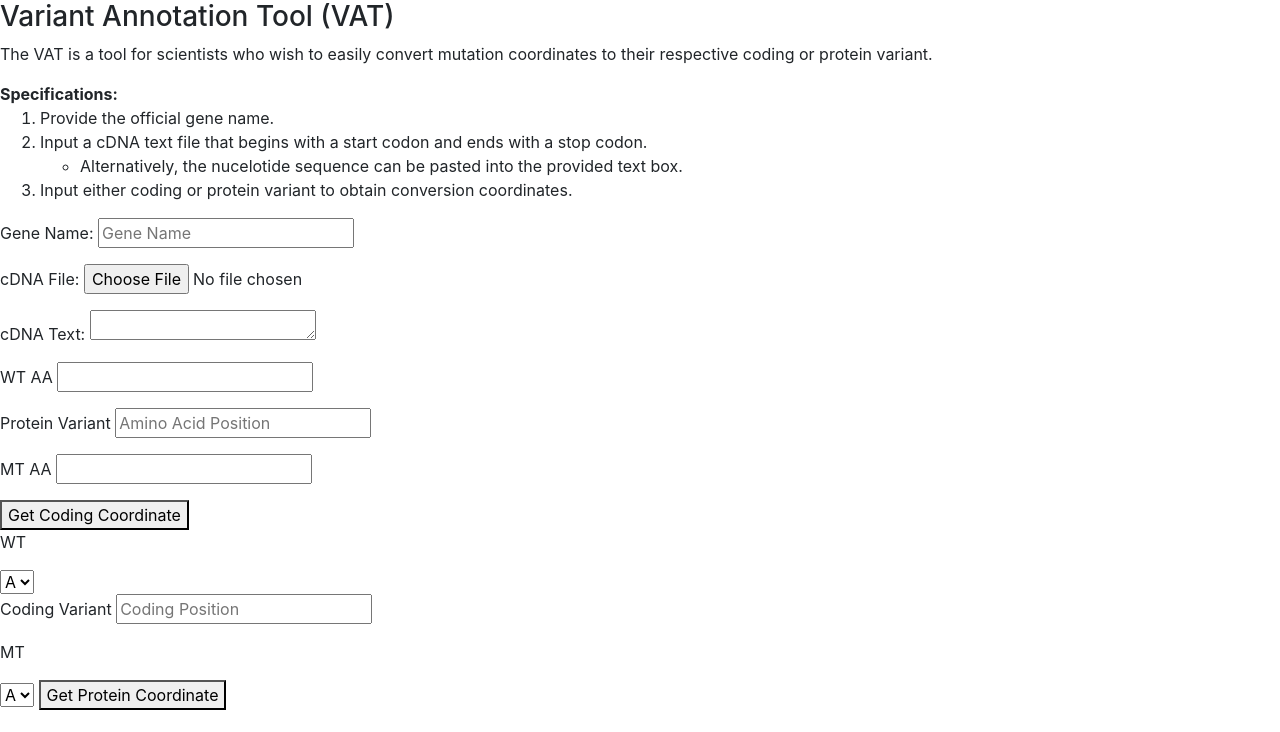
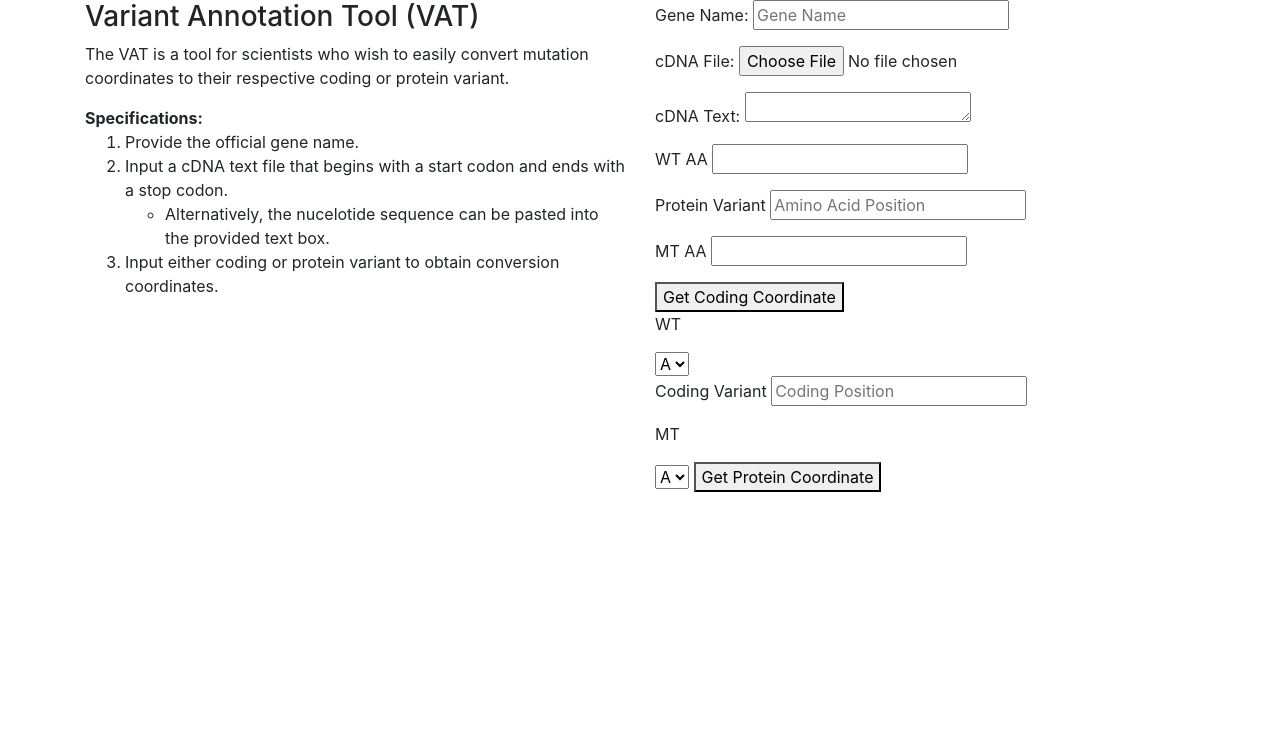
Before and after one commit to JustinzGit/variant_conversion_tool, a Django app: page /conversion/ in a window 1280 px wide. Shown: the top 732 px of the page. Run offline with Django 3.2, Linux system fonts and the light colour scheme; some libraries are stand-ins or nearby versions.

Commit message:
add boostrap divs and styling

```diff
--- a/conversion/templates/conversion/layout.html
+++ b/conversion/templates/conversion/layout.html
@@ -3,14 +3,22 @@
 <html lang="en">
     <head>
         <title>VAT</title>
+        <!-- Required meta tags -->
+        <meta charset="utf-8">
+        <meta name="viewport" content="width=device-width, initial-scale=1, shrink-to-fit=no">
 
         <!-- Bootstrap CSS -->
         <link rel="stylesheet" href="https://stackpath.bootstrapcdn.com/bootstrap/4.4.1/css/bootstrap.min.css"
         integrity="sha384-Vkoo8x4CGsO3+Hhxv8T/Q5PaXtkKtu6ug5TOeNV6gBiFeWPGFN9MuhOf23Q9Ifjh" crossorigin="anonymous">
+
+        {% load static %}
+        <link rel="stylesheet" type="text/css" href="{% static 'styles.css' %}">
     </head>
 
     <body>
-        <div>
+        <div class="container">
+            <div class="row">
+                <div class="col">
                     <h3>Variant Annotation Tool (VAT)</h3>
                     <p>The VAT is a tool for scientists who wish to easily convert mutation coordinates to their
                         respective coding or protein variant.</p>
@@ -30,7 +38,7 @@
                     </ol>
                 </div>
 
-        <div>
+                <div class="col">
                     <form action="{% url 'conversion' %}" enctype="multipart/form-data" method="POST">
                         {% csrf_token %}
                         <p>Gene Name: <input type="text" name="gene_name" placeholder="Gene Name"></p>
@@ -80,6 +88,9 @@
                         </div>
                     </form>
                 </div>
+            </div>
+        </div>
+
         {% block body %}
         {% endblock %}
     </body>
```
Lines whose indentation alone changed are shown as unchanged.
